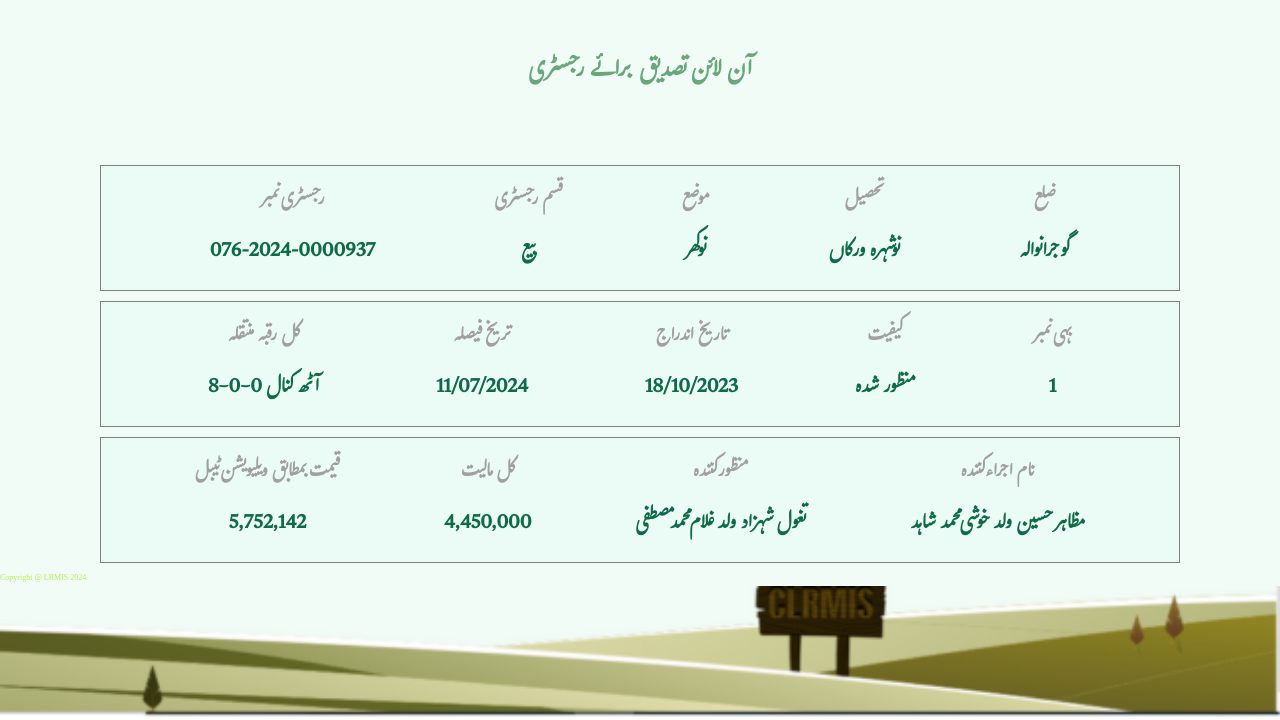
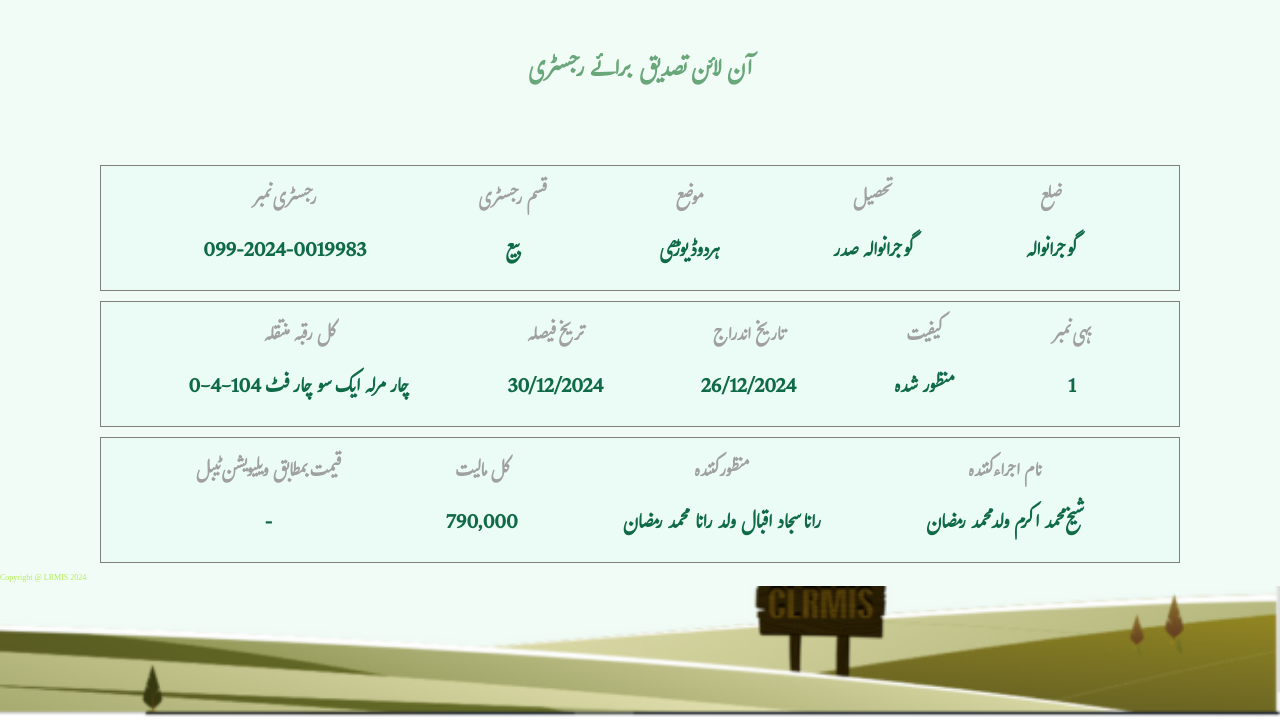
Before and after one commit to punjabzameen/Punjab63, a plain HTML site: page index.html in a window 1280 px wide. Shown: the part 80-800 px from the top of the page. Drawn offline with Linux system fonts and the light colour scheme.

Commit message:
Update index.html

```diff
--- a/index.html
+++ b/index.html
@@ -32,7 +32,7 @@
             <div class="item text1">
                 <h3>رجسٹری نمبر
                 </h3>
-                <p>076-2024-0000937
+                <p>099-2024-0019983
                 </p>
             </div>
             <div class="item text2"><h3>قسم رجسٹری
@@ -42,13 +42,13 @@
             <div class="item text3">
                 <h3>موضع
                 </h3>
-                <p>نوکھر
+                <p>ہردوڈیوڑھی
                 </p>
             </div>
             <div class="item text4">
                 <h3>تحصیل
                 </h3>
-                <p>نوشہرہ ورکاں
+                <p>گوجرانوالہ صدر
                 </p>
             </div>
             <div class="item text5">
@@ -63,18 +63,18 @@
             <div class="item text1">
                 <h3>کل رقبہ منتقلہ
                 </h3>
-                <p>8-0-0 آٹھ کنال
+                <p>0-4-104 چار مرلہ ایک سو چار فٹ
                 </p>
             </div>
             <div class="item text2"><h3>تریخ فیصلہ
 
             </h3>
-            <p>11/07/2024
+            <p>30/12/2024
             </p></div>
             <div class="item text3">
                 <h3>تاریخ اندراج
                 </h3>
-                <p>18/10/2023
+                <p>26/12/2024
                 </p>
             </div>
             <div class="item text4">
@@ -95,23 +95,23 @@
             <div class="item text1">
                 <h3>قیمت بمطابق ویلیویشن ٹیبل
                 </h3>
-                <p>5,752,142
+                <p>-
                 </p>
             </div>
             <div class="item text2"><h3>کل مالیت
             </h3>
-            <p>4,450,000
+            <p>790,000
             </p></div>
             <div class="item text3">
                 <h3>منظور کنندہ
                 </h3>
-                <p>تغول شہزاد ولد غلام محمد مصطفی
+                <p>رانا سجاد اقبال ولد رانا محمد رمضان
                 </p>
             </div>
             <div class="item text4">
                 <h3>نام اجراء کنندہ
                 </h3>
-                <p>مظاہر حسین ولد خوشی محمد شاہد
+                <p>شیخ محمد اکرم ولد محمد رمضان
                 </p>
             </div>
 
```
